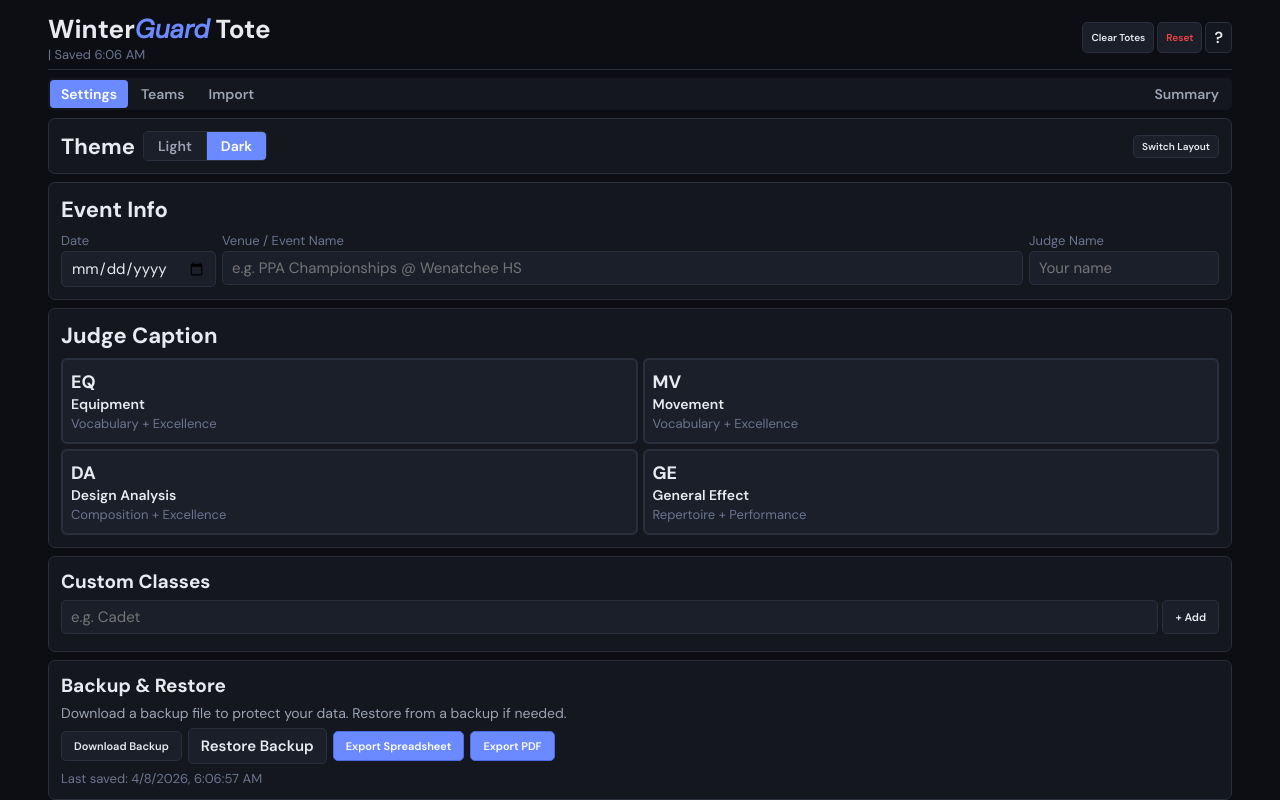
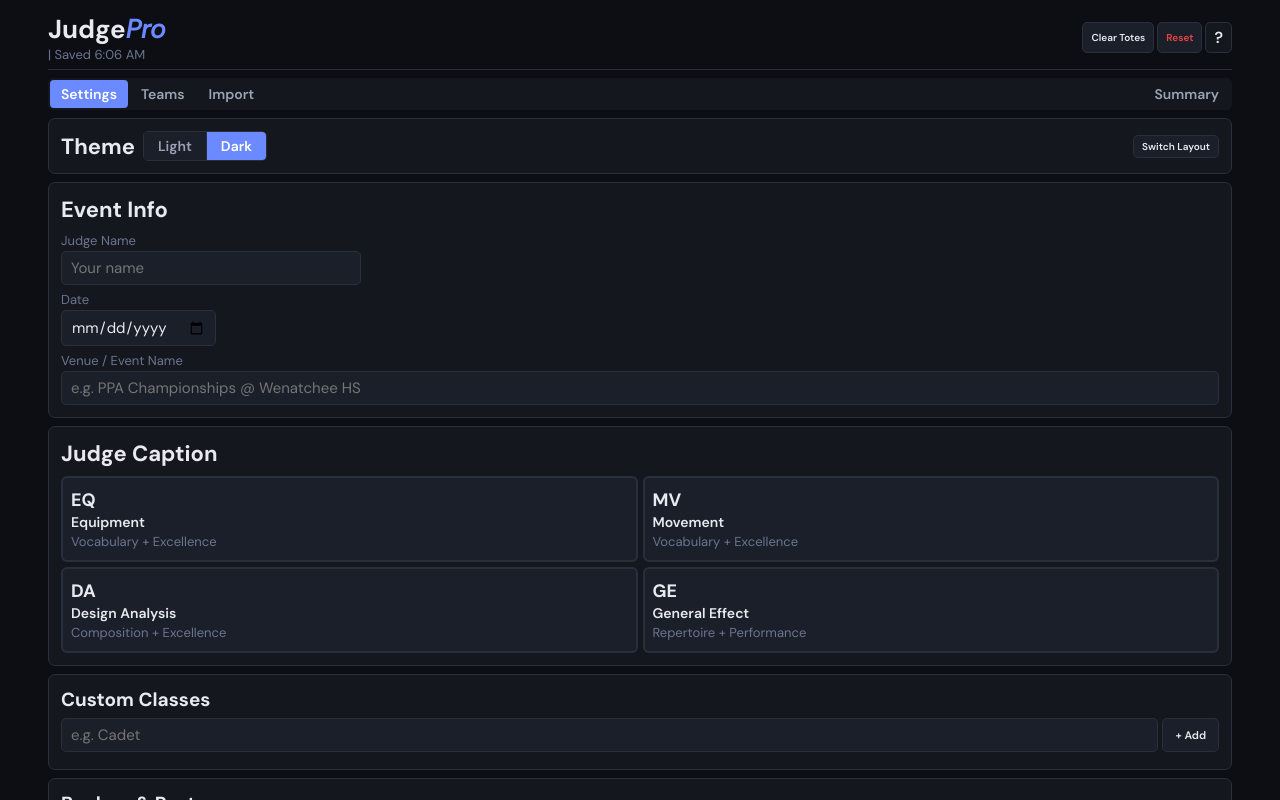
Before and after one commit to JonathonJBrown/wgtote, a React (Create React App) app: page / in a window 1280 px wide. Both pictures are taken after a click on the button 640 px from the left and 329 px from the top of the page. Shown: the top 800 px of the page. Built offline with nearby package versions, Linux system fonts and the light colour scheme.

Commit message:
JudgePro v1

```diff
--- a/public/index.html
+++ b/public/index.html
@@ -6,11 +6,11 @@
   <meta name="theme-color" content="#0C0E13" />
   <meta name="apple-mobile-web-app-capable" content="yes" />
   <meta name="apple-mobile-web-app-status-bar-style" content="black-translucent" />
-  <meta name="apple-mobile-web-app-title" content="WG Tote" />
+  <meta name="apple-mobile-web-app-title" content="JudgePro" />
   <link rel="manifest" href="%PUBLIC_URL%/manifest.json" />
   <link rel="apple-touch-icon" href="%PUBLIC_URL%/icon-192.png" />
   <link href="https://fonts.googleapis.com/css2?family=DM+Sans:ital,opsz,wght@0,9..40,400;0,9..40,500;0,9..40,600;0,9..40,700;1,9..40,400&display=swap" rel="stylesheet">
-  <title>WinterGuard Tote Sheet</title>
+  <title>JudgePro</title>
   <style>body{margin:0;background:#0C0E13}</style>
 </head>
 <body>
--- a/src/App.js
+++ b/src/App.js
@@ -23,7 +23,7 @@ export default function App() {
   return (
     <div style={{minHeight:"100vh",display:"flex",alignItems:"center",justifyContent:"center",background:"#0C0E13",fontFamily:"'DM Sans',sans-serif"}}>
       <div style={{textAlign:"center",maxWidth:400,padding:24}}>
-        <h1 style={{fontSize:26,color:"#E8EAF0",marginBottom:4}}>Winter<span style={{color:"#6C8AFF",fontStyle:"italic"}}>Guard</span> Tote</h1>
+        <h1 style={{fontSize:26,color:"#E8EAF0",marginBottom:4}}>Judge<span style={{color:"#6C8AFF",fontStyle:"italic"}}>Pro</span></h1>
         <p style={{fontSize:11,color:"#6B7590",marginBottom:24}}>Choose your preferred layout</p>
 
         <button onClick={()=>pick("2col")} style={{width:"100%",padding:"16px 20px",borderRadius:8,border:"2px solid #2A2F3D",background:"#14171E",color:"#E8EAF0",cursor:"pointer",marginBottom:10,textAlign:"left",fontFamily:"'DM Sans',sans-serif"}}>
--- a/src/FourColumn.js
+++ b/src/FourColumn.js
@@ -353,7 +353,7 @@ export default function FourColumnApp() {
     const url = URL.createObjectURL(blob);
     const a = document.createElement("a");
     a.href = url;
-    a.download = `WGTote-${eventDate||"backup"}-${(judgeName||"judge").replace(/\s+/g,"-")}.json`;
+    a.download = `JudgePro-${eventDate||"backup"}-${(judgeName||"judge").replace(/\s+/g,"-")}.json`;
     a.click();
     URL.revokeObjectURL(url);
   };
@@ -404,7 +404,7 @@ export default function FourColumnApp() {
       const sheetData = [];
 
       // Header info
-      sheetData.push([eventVenue || "WinterGuard Tote Export"]);
+      sheetData.push([eventVenue || "JudgePro Export"]);
       sheetData.push([`${tote.className}${tote.round ? " - " + tote.round : ""}`, "", capObj.label, judgeName || "", eventDate || ""]);
       sheetData.push([]);
 
@@ -469,7 +469,7 @@ export default function FourColumnApp() {
     const url = URL.createObjectURL(blob);
     const a = document.createElement("a");
     a.href = url;
-    a.download = `WGTote-${eventDate || "export"}-${(judgeName || "scores").replace(/\s+/g, "-")}.xlsx`;
+    a.download = `JudgePro-${eventDate || "export"}-${(judgeName || "scores").replace(/\s+/g, "-")}.xlsx`;
     a.click();
     URL.revokeObjectURL(url);
   };
@@ -498,7 +498,7 @@ export default function FourColumnApp() {
       });
 
       let y = 12;
-      doc.setFontSize(14); doc.text(eventVenue || "WinterGuard Tote", 14, y); y += 6;
+      doc.setFontSize(14); doc.text(eventVenue || "JudgePro", 14, y); y += 6;
       doc.setFontSize(10); doc.text(`${tote.className}${tote.round ? " - " + tote.round : ""} | ${capObj.label}${judgeName ? " | " + judgeName : ""}${eventDate ? " | " + eventDate : ""}`, 14, y); y += 6;
 
       const headers = ["#", "Team", "Class", capObj.sub1, capObj.sub2, "Total"];
@@ -518,7 +518,7 @@ export default function FourColumnApp() {
       const rankBody = ranked.map((t, i) => { const row = [ordinal(i + 1), t.name, t.s1, ordinal(s1sorted.indexOf(t.id) + 1), t.s2, ordinal(s2sorted.indexOf(t.id) + 1), fmtTotal(t.tot), ordinal(totSorted.indexOf(t.id) + 1)]; if (factors) row.push(t.factored, ordinal(i + 1)); return row; });
       doc.autoTable({ startY: y, head: [rankHeaders], body: rankBody, theme: "grid", styles: { fontSize: 8, cellPadding: 1.5 }, headStyles: { fillColor: [30, 40, 60], textColor: 255 }, margin: { left: 14, right: 14 } });
     }
-    doc.save(`WGTote-${eventDate || "export"}-${(judgeName || "scores").replace(/\s+/g, "-")}.pdf`);
+    doc.save(`JudgePro-${eventDate || "export"}-${(judgeName || "scores").replace(/\s+/g, "-")}.pdf`);
   };
 
   const dirty = () => setSaved(false);
@@ -736,7 +736,7 @@ export default function FourColumnApp() {
     <div style={{maxWidth:1200,margin:"0 auto",padding:"4px 8px"}}>
       <header style={{display:"flex",alignItems:"center",justifyContent:"space-between",padding:"8px 0 6px",borderBottom:"1px solid var(--bd)",marginBottom:8,flexWrap:"wrap",gap:4}}>
         <div>
-          <h1 style={{fontFamily:"'DM Sans',sans-serif",fontSize:26}}>Winter<span style={{color:"var(--ac)",fontStyle:"italic"}}>Guard</span> Tote</h1>
+          <h1 style={{fontFamily:"'DM Sans',sans-serif",fontSize:26}}>Judge<span style={{color:"var(--ac)",fontStyle:"italic"}}>Pro</span></h1>
           <p style={{fontSize:13,color:"var(--t3)"}}>
             {cap?`${cap.label}`:""}
             {judgeName?` — ${judgeName}`:""}
@@ -792,18 +792,18 @@ export default function FourColumnApp() {
         </Card>
         <Card>
           <h2 style={{fontFamily:"'DM Sans',sans-serif",fontSize:22,marginBottom:8}}>Event Info</h2>
-          <div style={{display:"flex",gap:6,flexWrap:"wrap"}}>
-            <div style={{flex:"0 0 auto"}}>
+          <div style={{display:"flex",flexDirection:"column",gap:6}}>
+            <div>
+              <label style={{fontSize:13,color:"var(--t3)",display:"block",marginBottom:2}}>Judge Name</label>
+              <Inp placeholder="Your name" value={judgeName} onChange={e=>{setJudgeName(e.target.value);dirty()}} style={{width:"100%",maxWidth:300}} />
+            </div>
+            <div>
               <label style={{fontSize:13,color:"var(--t3)",display:"block",marginBottom:2}}>Date</label>
-              <Inp type="date" value={eventDate} onChange={e=>{setEventDate(e.target.value);dirty()}} />
+              <Inp type="date" value={eventDate} onChange={e=>{setEventDate(e.target.value);dirty()}} style={{maxWidth:200}} />
             </div>
-            <div style={{flex:1,minWidth:120}}>
+            <div>
               <label style={{fontSize:13,color:"var(--t3)",display:"block",marginBottom:2}}>Venue / Event Name</label>
               <Inp placeholder="e.g. PPA Championships @ Wenatchee HS" value={eventVenue} onChange={e=>{setEventVenue(e.target.value);dirty()}} style={{width:"100%"}} />
-            </div>
-            <div style={{flex:"0 0 auto"}}>
-              <label style={{fontSize:13,color:"var(--t3)",display:"block",marginBottom:2}}>Judge Name</label>
-              <Inp placeholder="Your name" value={judgeName} onChange={e=>{setJudgeName(e.target.value);dirty()}} />
             </div>
           </div>
         </Card>
@@ -1069,7 +1069,7 @@ export default function FourColumnApp() {
 
           <div style={{fontSize:15,color:"var(--t2)",lineHeight:1.6}}>
             <h3 style={{fontFamily:"'DM Sans',sans-serif",fontSize:20,color:"var(--t1)",marginBottom:4,marginTop:12}}>Getting Started</h3>
-            <p>WinterGuard Tote is a digital score tote sheet for winterguard judges. When you first open the app, enter the access code to get in, then choose your preferred layout (2 Column or 3 Column). Go to <b>Settings</b> to configure your theme, event info, and judge caption, then import a schedule or add teams manually.</p>
+            <p>JudgePro is a digital score tote sheet for winterguard judges. When you first open the app, choose your preferred layout (2 Column or 3 Column). Go to <b>Settings</b> to configure your theme, event info, and judge caption, then import a schedule or add teams manually.</p>
 
             <h3 style={{fontFamily:"'DM Sans',sans-serif",fontSize:20,color:"var(--t1)",marginBottom:4,marginTop:14}}>Settings</h3>
             <p><b>Theme & Layout</b> — Toggle between Light and Dark mode. Use the <b>Switch Layout</b> button to go back to the 2 Column / 3 Column picker. Your preferences are saved.</p>
--- a/src/ThreeColumn.js
+++ b/src/ThreeColumn.js
@@ -353,7 +353,7 @@ export default function ThreeColumnApp() {
     const url = URL.createObjectURL(blob);
     const a = document.createElement("a");
     a.href = url;
-    a.download = `WGTote-${eventDate||"backup"}-${(judgeName||"judge").replace(/\s+/g,"-")}.json`;
+    a.download = `JudgePro-${eventDate||"backup"}-${(judgeName||"judge").replace(/\s+/g,"-")}.json`;
     a.click();
     URL.revokeObjectURL(url);
   };
@@ -404,7 +404,7 @@ export default function ThreeColumnApp() {
       const sheetData = [];
 
       // Header info
-      sheetData.push([eventVenue || "WinterGuard Tote Export"]);
+      sheetData.push([eventVenue || "JudgePro Export"]);
       sheetData.push([`${tote.className}${tote.round ? " - " + tote.round : ""}`, "", capObj.label, judgeName || "", eventDate || ""]);
       sheetData.push([]);
 
@@ -469,7 +469,7 @@ export default function ThreeColumnApp() {
     const url = URL.createObjectURL(blob);
     const a = document.createElement("a");
     a.href = url;
-    a.download = `WGTote-${eventDate || "export"}-${(judgeName || "scores").replace(/\s+/g, "-")}.xlsx`;
+    a.download = `JudgePro-${eventDate || "export"}-${(judgeName || "scores").replace(/\s+/g, "-")}.xlsx`;
     a.click();
     URL.revokeObjectURL(url);
   };
@@ -498,7 +498,7 @@ export default function ThreeColumnApp() {
       });
 
       let y = 12;
-      doc.setFontSize(14); doc.text(eventVenue || "WinterGuard Tote", 14, y); y += 6;
+      doc.setFontSize(14); doc.text(eventVenue || "JudgePro", 14, y); y += 6;
       doc.setFontSize(10); doc.text(`${tote.className}${tote.round ? " - " + tote.round : ""} | ${capObj.label}${judgeName ? " | " + judgeName : ""}${eventDate ? " | " + eventDate : ""}`, 14, y); y += 6;
 
       const headers = ["#", "Team", "Class", capObj.sub1, capObj.sub2, "Total"];
@@ -518,7 +518,7 @@ export default function ThreeColumnApp() {
       const rankBody = ranked.map((t, i) => { const row = [ordinal(i + 1), t.name, t.s1, ordinal(s1sorted.indexOf(t.id) + 1), t.s2, ordinal(s2sorted.indexOf(t.id) + 1), fmtTotal(t.tot), ordinal(totSorted.indexOf(t.id) + 1)]; if (factors) row.push(t.factored, ordinal(i + 1)); return row; });
       doc.autoTable({ startY: y, head: [rankHeaders], body: rankBody, theme: "grid", styles: { fontSize: 8, cellPadding: 1.5 }, headStyles: { fillColor: [30, 40, 60], textColor: 255 }, margin: { left: 14, right: 14 } });
     }
-    doc.save(`WGTote-${eventDate || "export"}-${(judgeName || "scores").replace(/\s+/g, "-")}.pdf`);
+    doc.save(`JudgePro-${eventDate || "export"}-${(judgeName || "scores").replace(/\s+/g, "-")}.pdf`);
   };
 
   const dirty = () => setSaved(false);
@@ -736,7 +736,7 @@ export default function ThreeColumnApp() {
     <div style={{maxWidth:1200,margin:"0 auto",padding:"4px 8px"}}>
       <header style={{display:"flex",alignItems:"center",justifyContent:"space-between",padding:"8px 0 6px",borderBottom:"1px solid var(--bd)",marginBottom:8,flexWrap:"wrap",gap:4}}>
         <div>
-          <h1 style={{fontFamily:"'DM Sans',sans-serif",fontSize:26}}>Winter<span style={{color:"var(--ac)",fontStyle:"italic"}}>Guard</span> Tote</h1>
+          <h1 style={{fontFamily:"'DM Sans',sans-serif",fontSize:26}}>Judge<span style={{color:"var(--ac)",fontStyle:"italic"}}>Pro</span></h1>
           <p style={{fontSize:13,color:"var(--t3)"}}>
             {cap?`${cap.label}`:""}
             {judgeName?` — ${judgeName}`:""}
@@ -792,18 +792,18 @@ export default function ThreeColumnApp() {
         </Card>
         <Card>
           <h2 style={{fontFamily:"'DM Sans',sans-serif",fontSize:22,marginBottom:8}}>Event Info</h2>
-          <div style={{display:"flex",gap:6,flexWrap:"wrap"}}>
-            <div style={{flex:"0 0 auto"}}>
+          <div style={{display:"flex",flexDirection:"column",gap:6}}>
+            <div>
+              <label style={{fontSize:13,color:"var(--t3)",display:"block",marginBottom:2}}>Judge Name</label>
+              <Inp placeholder="Your name" value={judgeName} onChange={e=>{setJudgeName(e.target.value);dirty()}} style={{width:"100%",maxWidth:300}} />
+            </div>
+            <div>
               <label style={{fontSize:13,color:"var(--t3)",display:"block",marginBottom:2}}>Date</label>
-              <Inp type="date" value={eventDate} onChange={e=>{setEventDate(e.target.value);dirty()}} />
+              <Inp type="date" value={eventDate} onChange={e=>{setEventDate(e.target.value);dirty()}} style={{maxWidth:200}} />
             </div>
-            <div style={{flex:1,minWidth:120}}>
+            <div>
               <label style={{fontSize:13,color:"var(--t3)",display:"block",marginBottom:2}}>Venue / Event Name</label>
               <Inp placeholder="e.g. PPA Championships @ Wenatchee HS" value={eventVenue} onChange={e=>{setEventVenue(e.target.value);dirty()}} style={{width:"100%"}} />
-            </div>
-            <div style={{flex:"0 0 auto"}}>
-              <label style={{fontSize:13,color:"var(--t3)",display:"block",marginBottom:2}}>Judge Name</label>
-              <Inp placeholder="Your name" value={judgeName} onChange={e=>{setJudgeName(e.target.value);dirty()}} />
             </div>
           </div>
         </Card>
@@ -1077,7 +1077,7 @@ export default function ThreeColumnApp() {
 
           <div style={{fontSize:15,color:"var(--t2)",lineHeight:1.6}}>
             <h3 style={{fontFamily:"'DM Sans',sans-serif",fontSize:20,color:"var(--t1)",marginBottom:4,marginTop:12}}>Getting Started</h3>
-            <p>WinterGuard Tote is a digital score tote sheet for winterguard judges. When you first open the app, enter the access code to get in, then choose your preferred layout (2 Column or 3 Column). Go to <b>Settings</b> to configure your theme, event info, and judge caption, then import a schedule or add teams manually.</p>
+            <p>JudgePro is a digital score tote sheet for winterguard judges. When you first open the app, choose your preferred layout (2 Column or 3 Column). Go to <b>Settings</b> to configure your theme, event info, and judge caption, then import a schedule or add teams manually.</p>
 
             <h3 style={{fontFamily:"'DM Sans',sans-serif",fontSize:20,color:"var(--t1)",marginBottom:4,marginTop:14}}>Settings</h3>
             <p><b>Theme & Layout</b> — Toggle between Light and Dark mode. Use the <b>Switch Layout</b> button to go back to the 2 Column / 3 Column picker. Your preferences are saved.</p>
--- a/src/TwoColumn.js
+++ b/src/TwoColumn.js
@@ -350,7 +350,7 @@ export default function TwoColumnApp() {
     const blob = new Blob([JSON.stringify(data, null, 2)], { type: "application/json" });
     const url = URL.createObjectURL(blob);
     const a = document.createElement("a"); a.href = url;
-    a.download = `WGTote-${eventDate||"backup"}-${(judgeName||"judge").replace(/\s+/g,"-")}.json`;
+    a.download = `JudgePro-${eventDate||"backup"}-${(judgeName||"judge").replace(/\s+/g,"-")}.json`;
     a.click(); URL.revokeObjectURL(url);
   };
   const restoreBackup = (e) => {
@@ -391,7 +391,7 @@ export default function TwoColumnApp() {
       });
 
       const sheetData = [];
-      sheetData.push([eventVenue || "WinterGuard Tote Export"]);
+      sheetData.push([eventVenue || "JudgePro Export"]);
       sheetData.push([`${tote.className}${tote.round ? " - " + tote.round : ""}`, "", capObj.label, judgeName || "", eventDate || ""]);
       sheetData.push([]);
 
@@ -439,7 +439,7 @@ export default function TwoColumnApp() {
     const url = URL.createObjectURL(blob);
     const a = document.createElement("a");
     a.href = url;
-    a.download = `WGTote-${eventDate || "export"}-${(judgeName || "scores").replace(/\s+/g, "-")}.xlsx`;
+    a.download = `JudgePro-${eventDate || "export"}-${(judgeName || "scores").replace(/\s+/g, "-")}.xlsx`;
     a.click();
     URL.revokeObjectURL(url);
   };
@@ -468,7 +468,7 @@ export default function TwoColumnApp() {
       });
 
       let y = 12;
-      doc.setFontSize(14); doc.text(eventVenue || "WinterGuard Tote", 14, y); y += 6;
+      doc.setFontSize(14); doc.text(eventVenue || "JudgePro", 14, y); y += 6;
       doc.setFontSize(10); doc.text(`${tote.className}${tote.round ? " - " + tote.round : ""} | ${capObj.label}${judgeName ? " | " + judgeName : ""}${eventDate ? " | " + eventDate : ""}`, 14, y); y += 6;
 
       const headers = ["#", "Team", "Class", capObj.sub1, capObj.sub2, "Total"];
@@ -488,7 +488,7 @@ export default function TwoColumnApp() {
       const rankBody = ranked.map((t, i) => { const row = [ordinal(i + 1), t.name, t.s1, ordinal(s1sorted.indexOf(t.id) + 1), t.s2, ordinal(s2sorted.indexOf(t.id) + 1), fmtTotal(t.tot), ordinal(totSorted.indexOf(t.id) + 1)]; if (factors) row.push(t.factored, ordinal(i + 1)); return row; });
       doc.autoTable({ startY: y, head: [rankHeaders], body: rankBody, theme: "grid", styles: { fontSize: 8, cellPadding: 1.5 }, headStyles: { fillColor: [30, 40, 60], textColor: 255 }, margin: { left: 14, right: 14 } });
     }
-    doc.save(`WGTote-${eventDate || "export"}-${(judgeName || "scores").replace(/\s+/g, "-")}.pdf`);
+    doc.save(`JudgePro-${eventDate || "export"}-${(judgeName || "scores").replace(/\s+/g, "-")}.pdf`);
   };
 
   const dirty = () => setSaved(false);
@@ -705,7 +705,7 @@ export default function TwoColumnApp() {
     <div style={{maxWidth:1200,margin:"0 auto",padding:"4px 8px"}}>
       <header style={{display:"flex",alignItems:"center",justifyContent:"space-between",padding:"8px 0 6px",borderBottom:"1px solid var(--bd)",marginBottom:8,flexWrap:"wrap",gap:4}}>
         <div>
-          <h1 style={{fontFamily:"'DM Sans',sans-serif",fontSize:26}}>Winter<span style={{color:"var(--ac)",fontStyle:"italic"}}>Guard</span> Tote</h1>
+          <h1 style={{fontFamily:"'DM Sans',sans-serif",fontSize:26}}>Judge<span style={{color:"var(--ac)",fontStyle:"italic"}}>Pro</span></h1>
           <p style={{fontSize:13,color:"var(--t3)"}}>
             {cap?`${cap.label}`:""}
             {judgeName?` — ${judgeName}`:""}
@@ -761,18 +761,18 @@ export default function TwoColumnApp() {
         </Card>
         <Card>
           <h2 style={{fontFamily:"'DM Sans',sans-serif",fontSize:22,marginBottom:8}}>Event Info</h2>
-          <div style={{display:"flex",gap:6,flexWrap:"wrap"}}>
-            <div style={{flex:"0 0 auto"}}>
+          <div style={{display:"flex",flexDirection:"column",gap:6}}>
+            <div>
+              <label style={{fontSize:13,color:"var(--t3)",display:"block",marginBottom:2}}>Judge Name</label>
+              <Inp placeholder="Your name" value={judgeName} onChange={e=>{setJudgeName(e.target.value);dirty()}} style={{width:"100%",maxWidth:300}} />
+            </div>
+            <div>
               <label style={{fontSize:13,color:"var(--t3)",display:"block",marginBottom:2}}>Date</label>
-              <Inp type="date" value={eventDate} onChange={e=>{setEventDate(e.target.value);dirty()}} />
+              <Inp type="date" value={eventDate} onChange={e=>{setEventDate(e.target.value);dirty()}} style={{maxWidth:200}} />
             </div>
-            <div style={{flex:1,minWidth:120}}>
+            <div>
               <label style={{fontSize:13,color:"var(--t3)",display:"block",marginBottom:2}}>Venue / Event Name</label>
               <Inp placeholder="e.g. PPA Championships @ Wenatchee HS" value={eventVenue} onChange={e=>{setEventVenue(e.target.value);dirty()}} style={{width:"100%"}} />
-            </div>
-            <div style={{flex:"0 0 auto"}}>
-              <label style={{fontSize:13,color:"var(--t3)",display:"block",marginBottom:2}}>Judge Name</label>
-              <Inp placeholder="Your name" value={judgeName} onChange={e=>{setJudgeName(e.target.value);dirty()}} />
             </div>
           </div>
         </Card>
@@ -999,7 +999,7 @@ export default function TwoColumnApp() {
 
           <div style={{fontSize:15,color:"var(--t2)",lineHeight:1.6}}>
             <h3 style={{fontFamily:"'DM Sans',sans-serif",fontSize:20,color:"var(--t1)",marginBottom:4,marginTop:12}}>Getting Started</h3>
-            <p>WinterGuard Tote is a digital score tote sheet for winterguard judges. When you first open the app, enter the access code to get in, then choose your preferred layout (2 Column or 3 Column). Go to <b>Settings</b> to configure your theme, event info, and judge caption, then import a schedule or add teams manually.</p>
+            <p>JudgePro is a digital score tote sheet for winterguard judges. When you first open the app, choose your preferred layout (2 Column or 3 Column). Go to <b>Settings</b> to configure your theme, event info, and judge caption, then import a schedule or add teams manually.</p>
 
             <h3 style={{fontFamily:"'DM Sans',sans-serif",fontSize:20,color:"var(--t1)",marginBottom:4,marginTop:14}}>Settings</h3>
             <p><b>Theme & Layout</b> — Toggle between Light and Dark mode. Use the <b>Switch Layout</b> button to go back to the 2 Column / 3 Column picker. Your preferences are saved.</p>
```
Also changed, not shown: public/manifest.json.
